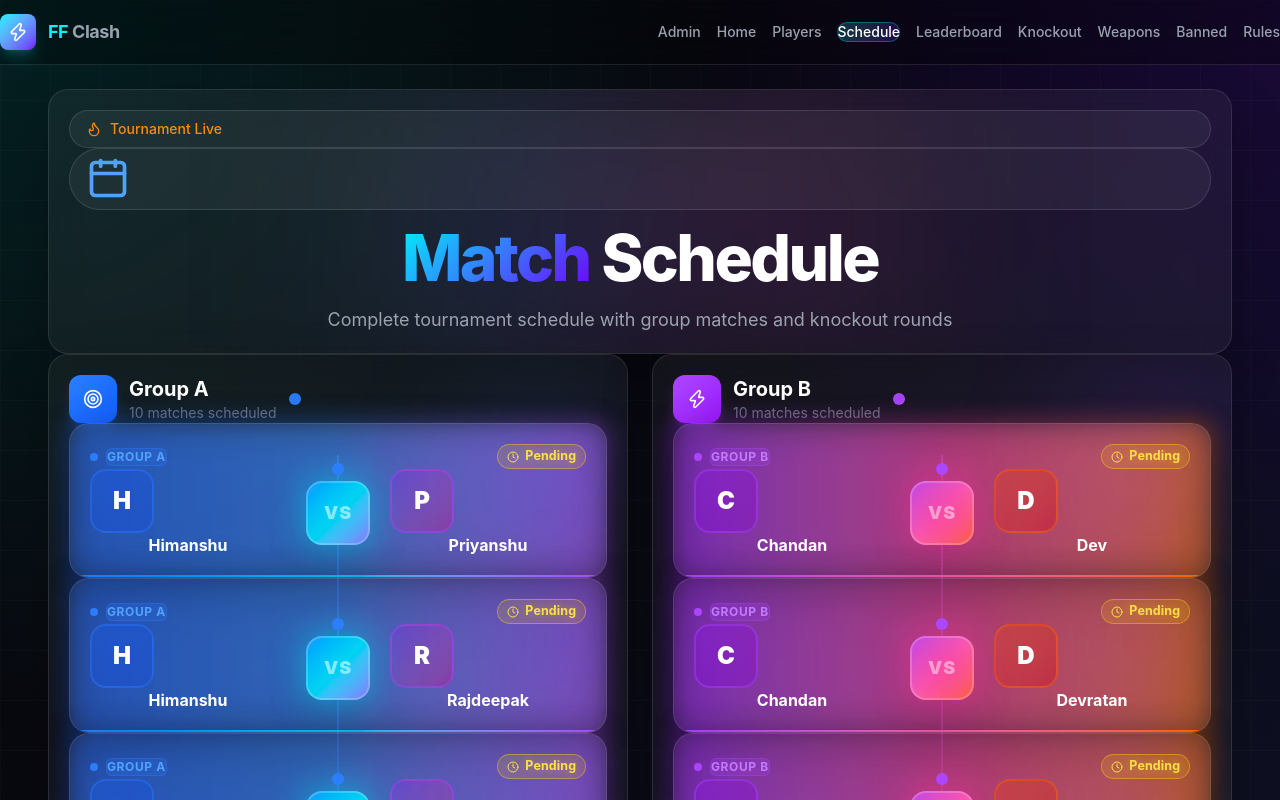
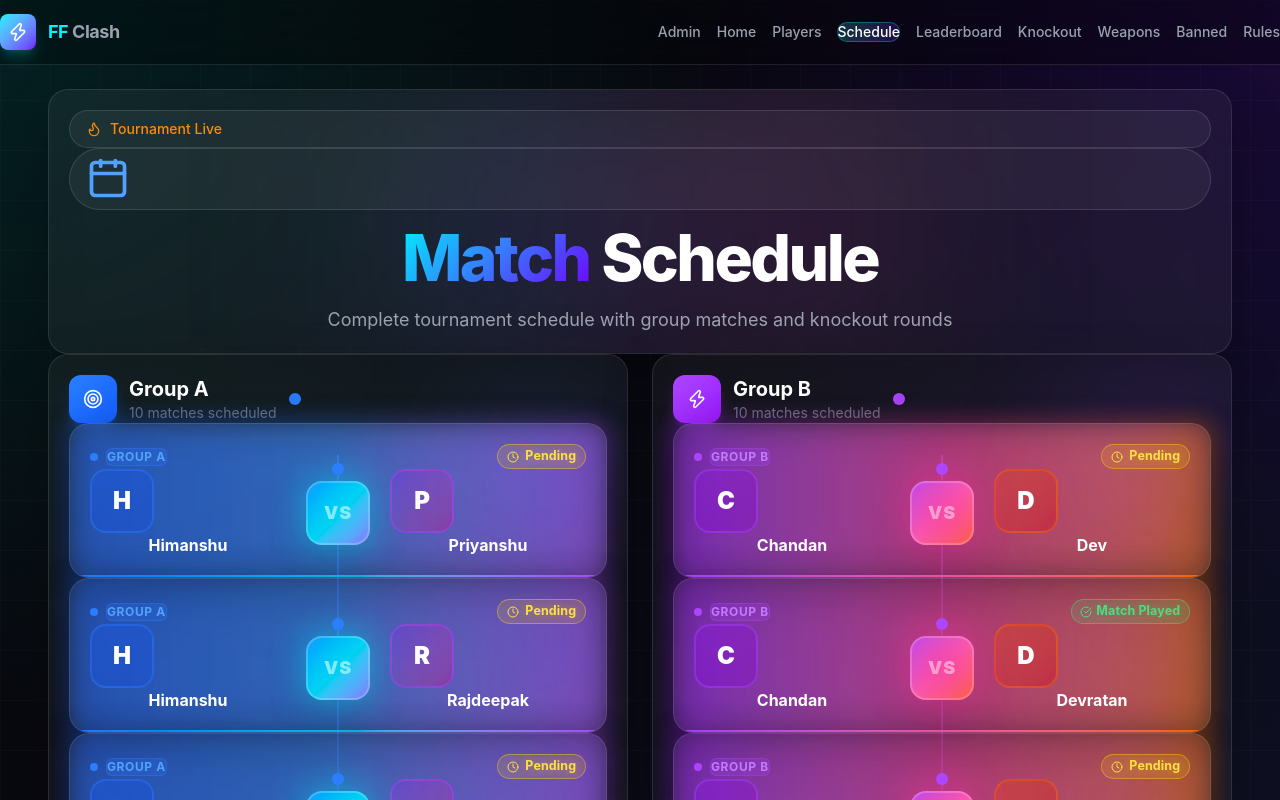
Before and after one commit to himanshu231204/ff-website, a React (Vite) app: page /schedule in a window 1280 px wide. Shown: the top 800 px of the page. Built offline with nearby package versions, Linux system fonts and the light colour scheme.

Commit message:
feat: Enhance match scheduling logic by integrating control IDs for better match management

```diff
--- a/src/data/matches.js
+++ b/src/data/matches.js
@@ -80,16 +80,16 @@ export const scheduleUiOptions = {
       { id: 10, allowStart: null },
     ],
     groupB: [
-      { id: 11, allowStart: null },
-      { id: 12, allowStart: null },
-      { id: 13, allowStart: true },
-      { id: 14, allowStart: null },
-      { id: 15, allowStart: null },
-      { id: 16, allowStart: null },
-      { id: 17, allowStart: null },
-      { id: 18, allowStart: null },
-      { id: 19, allowStart: null },
-      { id: 20, allowStart: null },
+      { id: 1, allowStart: null },
+      { id: 2, allowStart: null },
+      { id: 3, allowStart: true },
+      { id: 4, allowStart: null },
+      { id: 5, allowStart: null },
+      { id: 6, allowStart: null },
+      { id: 7, allowStart: null },
+      { id: 8, allowStart: null },
+      { id: 9, allowStart: null },
+      { id: 10, allowStart: null },
     ],
   },
   statusLabels: {
@@ -99,12 +99,33 @@ export const scheduleUiOptions = {
 };
 
 const getMatchControl = (match, matchIndex = 0) => {
-  const directId = Number(match?.id);
-  const fallbackMatchNumber = matchIndex + 1;
-  const matchNumber = Number.isFinite(directId) ? directId : fallbackMatchNumber;
+  const localMatchNumber = matchIndex + 1;
+  const scheduleControlId = Number(match?.scheduleControlId);
+  const directMatchId = Number(match?.id);
   const groupKey = match?.group === 'B' ? 'groupB' : 'groupA';
   const groupConfig = scheduleUiOptions.matchControls[groupKey] || [];
-  return groupConfig.find((item) => Number(item.id) === matchNumber) || null;
+
+  // 1) Preferred: explicit control id passed from Schedule UI integration.
+  if (Number.isFinite(scheduleControlId)) {
+    const byScheduleControlId = groupConfig.find((item) => Number(item.id) === scheduleControlId);
+    if (byScheduleControlId) return byScheduleControlId;
+  }
+
+  // 2) If actual numeric match id exists, try that directly.
+  if (Number.isFinite(directMatchId)) {
+    const byDirectMatchId = groupConfig.find((item) => Number(item.id) === directMatchId);
+    if (byDirectMatchId) return byDirectMatchId;
+
+    // Group B supports absolute ids 11..20 by mapping to local 1..10.
+    if (groupKey === 'groupB' && directMatchId >= 11 && directMatchId <= 20) {
+      const groupBLocalId = directMatchId - 10;
+      const byGroupBLocalId = groupConfig.find((item) => Number(item.id) === groupBLocalId);
+      if (byGroupBLocalId) return byGroupBLocalId;
+    }
+  }
+
+  // 3) Final fallback by rendered order index (local in-group position).
+  return groupConfig.find((item) => Number(item.id) === localMatchNumber) || null;
 };
 
 export const getScheduleDisplayStatus = (match, matchIndex = 0) => {
--- a/src/pages/SchedulePage.jsx
+++ b/src/pages/SchedulePage.jsx
@@ -4,6 +4,11 @@ import { Calendar, Users, Trophy, Swords, Zap, Target, Flame } from 'lucide-reac
 import { useTournamentData } from '../hooks/useTournamentData';
 import MatchCard from '../components/MatchCard';
 import content from '../data/content';
+import { groupAMatches as scheduleGroupAConfig, groupBMatches as scheduleGroupBConfig } from '../data/matches';
+
+const toPairKey = (player1, player2) => {
+  return [player1, player2].filter(Boolean).sort((a, b) => a.localeCompare(b)).join('::');
+};
 
 function MatchGroup({ title, matches, group, delayStart = 0 }) {
   const isGroupA = group === 'A';
@@ -60,7 +65,10 @@ function MatchGroup({ title, matches, group, delayStart = 0 }) {
             </div>
 
             {/* Match Card */}
-            <MatchCard match={match} index={idx} />
+            <MatchCard
+              match={match}
+              index={match.scheduleControlId ? match.scheduleControlId - 1 : idx}
+            />
           </motion.div>
         ))}
       </div>
@@ -72,16 +80,33 @@ export default function SchedulePage() {
   const { matches, players } = useTournamentData();
 
   const playerGroupMap = useMemo(() => new Map(players.map((p) => [p.name, p.group])), [players]);
+  const groupAControlMap = useMemo(
+    () => new Map(scheduleGroupAConfig.map((match, idx) => [toPairKey(match.player1, match.player2), idx + 1])),
+    [],
+  );
+  const groupBControlMap = useMemo(
+    () => new Map(scheduleGroupBConfig.map((match, idx) => [toPairKey(match.player1, match.player2), idx + 1])),
+    [],
+  );
 
   const groupMatches = useMemo(() => {
     return matches
       .filter((match) => (match.stage || 'group') === 'group')
-      .map((match) => ({
-        ...match,
-        group: match.group || playerGroupMap.get(match.player1) || playerGroupMap.get(match.player2) || 'A',
-      }))
+      .map((match) => {
+        const group = match.group || playerGroupMap.get(match.player1) || playerGroupMap.get(match.player2) || 'A';
+        const pairKey = toPairKey(match.player1, match.player2);
+        const scheduleControlId = group === 'B'
+          ? (groupBControlMap.get(pairKey) || null)
+          : (groupAControlMap.get(pairKey) || null);
+
+        return {
+          ...match,
+          group,
+          scheduleControlId,
+        };
+      })
       .sort((a, b) => new Date(a.scheduledAt || a.createdAt) - new Date(b.scheduledAt || b.createdAt));
-  }, [matches, playerGroupMap]);
+  }, [matches, playerGroupMap, groupAControlMap, groupBControlMap]);
 
   const groupAMatches = useMemo(
     () => groupMatches.filter((match) => match.group === 'A'),
```
